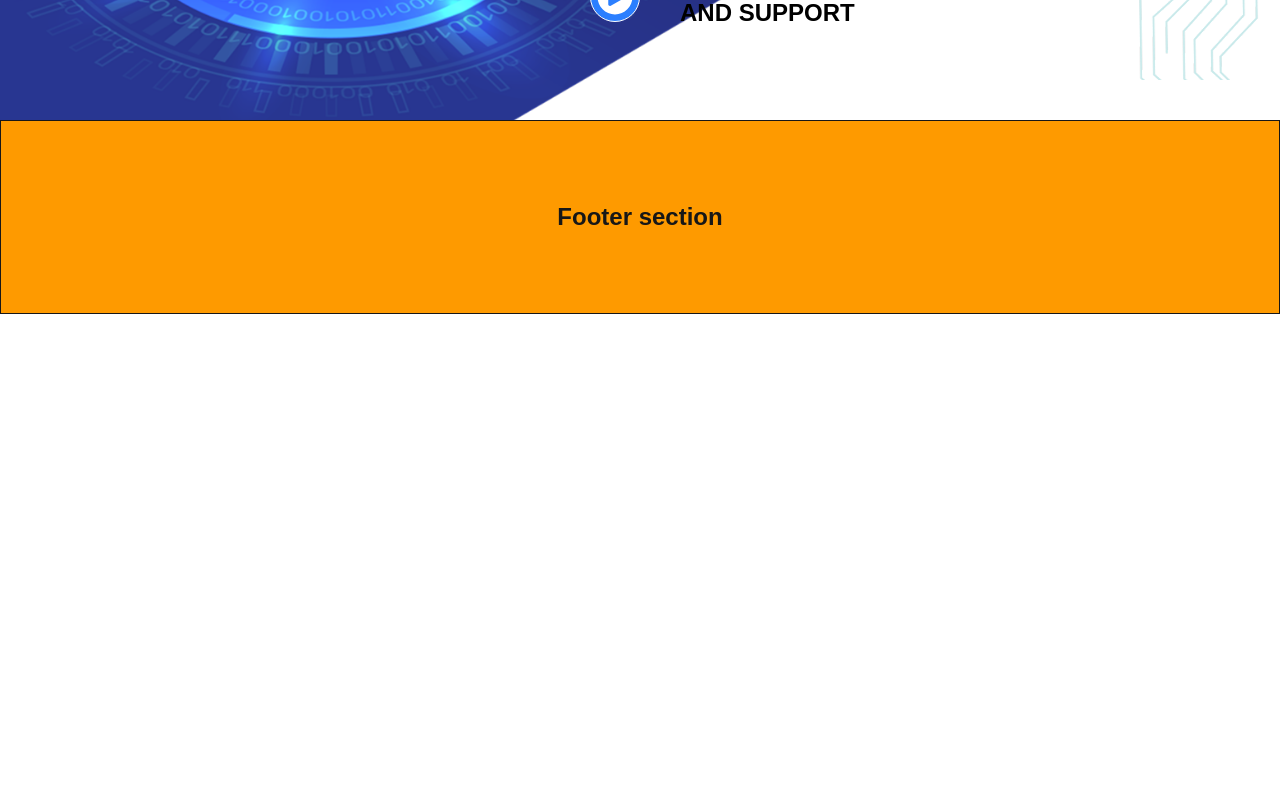
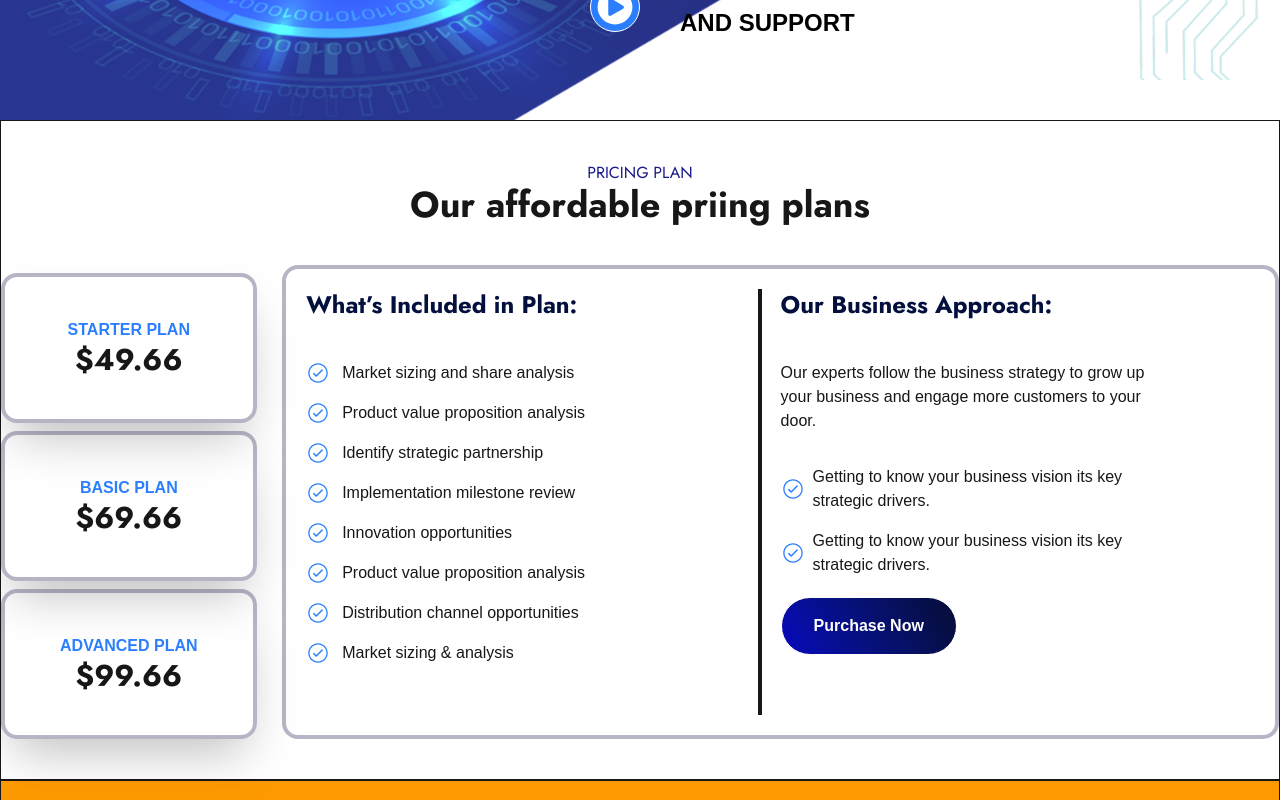
Before and after one commit to AnasAhmedFND/Bighlo, a Next.js app: page / in a window 1280 px wide. Shown: the part 3380-4180 px from the top of the page. Before the commit the page ends 3694 px from the top, so only its background shows below. Built offline with nearby package versions, Linux system fonts and the light colour scheme.

Commit message:
pricing section done of design

```diff
--- /dev/null
+++ b/src/Compunents/Home/Pricing.jsx
@@ -0,0 +1,79 @@
+import { Jost } from 'next/font/google';
+import React from 'react'
+import { IoIosCheckmarkCircleOutline } from "react-icons/io";
+const josts = Jost({
+    subsets:['latin'],
+    weight:['500', '700']
+})
+
+const Pricing = () => {
+    return (
+        <section className='container mx-auto border py-10 '>
+            <h6 className={`${josts.className} text-center text-[#19198a] `} >PRICING PLAN</h6>
+            <h2 className={`${josts.className} text-center font-bold text-4xl `} >Our affordable priing plans</h2>
+
+            <div className=" mt-10 flex justify-between ">
+                {/* Left-div  */}
+                <div className=" w-[20%] flex-col justify-between ">
+                    <div className=" rounded-2xl shadow-2xl border-4 border-[#2255] text-center p-4 mt-2 h-[150px] hover:bg-blue-500 flex flex-col justify-center items-center hover:text-white group  ">
+                        <p className='text-blue-500 group-hover:text-white font-bold '>STARTER PLAN</p>
+                        <h2 className={`${josts.className} font-bold text-3xl `} >$49.66</h2>
+                    </div>
+
+                    <div className=" rounded-2xl shadow-2xl border-4 border-[#2255] text-center p-4 mt-2 h-[150px] hover:bg-blue-500 flex flex-col justify-center items-center hover:text-white group ">
+                        <p className='text-blue-500 group-hover:text-white font-bold '>BASIC PLAN</p>
+                        <h2 className={`${josts.className} font-bold text-3xl `}>$69.66</h2>
+                    </div>
+
+                    <div className=" rounded-2xl shadow-2xl border-4 border-[#2255] text-center p-4 mt-2 h-[150px] hover:bg-blue-500 flex flex-col justify-center items-center hover:text-white group ">
+                        <p className='text-blue-500 group-hover:text-white font-bold '>ADVANCED PLAN</p>
+                        <h2 className={`${josts.className} font-bold text-3xl `}>$99.66</h2>
+                    </div>
+                </div>
+
+                {/* Right-div */}
+
+                <div className="border-4  border-[#2255] rounded-2xl flex justify-between p-5 w-[78%] ">
+                    {/* Right-1 */}
+                    <div className="border-r-4 w-[48%] ">
+                        <h3 className= {`${josts.className} font-bold text-2xl text-[#03103D] `} >What’s Included in Plan:</h3>
+                        <p className='flex items-center gap-3 mt-10'> <IoIosCheckmarkCircleOutline className='text-blue-500 text-2xl  ' />
+                            Market sizing and share analysis</p>
+                        <p className='flex items-center gap-3 mt-4'> <IoIosCheckmarkCircleOutline className='text-blue-500 text-2xl  ' />
+                            Product value proposition analysis</p>
+                        <p className='flex items-center gap-3 mt-4'> <IoIosCheckmarkCircleOutline className='text-blue-500 text-2xl  ' />
+                            Identify strategic partnership</p>
+                        <p className='flex items-center gap-3 mt-4'> <IoIosCheckmarkCircleOutline className='text-blue-500 text-2xl  ' />
+                            Implementation milestone review</p>
+                        <p className='flex items-center gap-3 mt-4'> <IoIosCheckmarkCircleOutline className='text-blue-500 text-2xl  ' />
+                            Innovation opportunities</p>
+                        <p className='flex items-center gap-3 mt-4'> <IoIosCheckmarkCircleOutline className='text-blue-500 text-2xl  ' />
+                            Product value proposition analysis</p>
+                        <p className='flex items-center gap-3 mt-4'> <IoIosCheckmarkCircleOutline className='text-blue-500 text-2xl  ' />
+                            Distribution channel opportunities</p>
+                        <p className='flex items-center gap-3 mt-4'> <IoIosCheckmarkCircleOutline className='text-blue-500 text-2xl  ' />
+                            Market sizing & analysis</p>
+                    </div>
+                    {/* Right-2 */}
+                    <div className=" w-1/2 ">
+                        <h2 className={`${josts.className} font-bold text-2xl text-[#03103D] `} >Our Business Approach:</h2>
+
+                        <p className='mt-10'>Our experts follow the business strategy to grow up <br />
+                            your business and engage more customers to your <br />
+                            door.</p>
+
+                        <p className='mt-8 gap-2 flex  items-center'><IoIosCheckmarkCircleOutline className='text-blue-500 text-2xl  ' /> Getting to know your business vision its key <br />
+                            strategic drivers.</p>
+                        <p className='mt-4 gap-2 flex  items-center'><IoIosCheckmarkCircleOutline className='text-blue-500 text-2xl  ' /> Getting to know your business vision its key <br />
+                            strategic drivers.</p>
+
+                            <button className='border text-white bg-linear-60 from-[#0808bd] to-[#030933fb]  px-8 py-4 text-center rounded-full font-bold mt-5 '>Purchase Now</button>
+                    </div>
+
+                </div>
+            </div>
+        </section>
+    )
+}
+
+export default Pricing
--- a/src/Compunents/Home/Support.jsx
+++ b/src/Compunents/Home/Support.jsx
@@ -20,8 +20,8 @@ const Support = () => {
             <button className='border rounded-2xl bg-blue-500 text-white px-5 py-2 text-[14px] h-[40px] '>More Answer</button>
 
             </div>
-            <div className="border bg-white text-black rounded-md px-4 mt-14 ">
-            <p className='text-[12px] flex justify-between py-2 rounded-full px-4 bg-blue-500 text-white mt-2'>  <small>    What is the difference between a Data Scientist, Data Analyst?  </small><RxCross2 /></p>
+            <div className="border bg-white text-black rounded-2xl px-4 mt-14 pb-5 ">
+            <p className='text-[12px] flex justify-between py-2 rounded-full px-4 bg-blue-500 text-white mt-2'>  <small>    What is the difference between a Data Scientist, Data Analyst?  </small><RxCross2 className='cursor-pointer' /></p>
             <p className='text-[10px] mt-4 ' ><small> These cases are perfectly simple and easy to distinguish. In a free hour, when our power choice is <br />
             untrammelled and when nothing prevents our being able do what we like best, every pleasure is to <br />
             be welcomed and every pain avoided. </small></p>
--- a/src/app/page.js
+++ b/src/app/page.js
@@ -1,5 +1,6 @@
 import About_h from "@/Compunents/Home/About_h";
 import Hero from "@/Compunents/Home/Hero";
+import Pricing from "@/Compunents/Home/Pricing";
 import Project from "@/Compunents/Home/Project";
 import Support from "@/Compunents/Home/Support";
 import Team from "@/Compunents/Home/Team";
@@ -17,6 +18,7 @@ export default function Home() {
     <Project/>
     <Team/>
     <Support/>
+    <Pricing/>
 
     </>
   );
```
